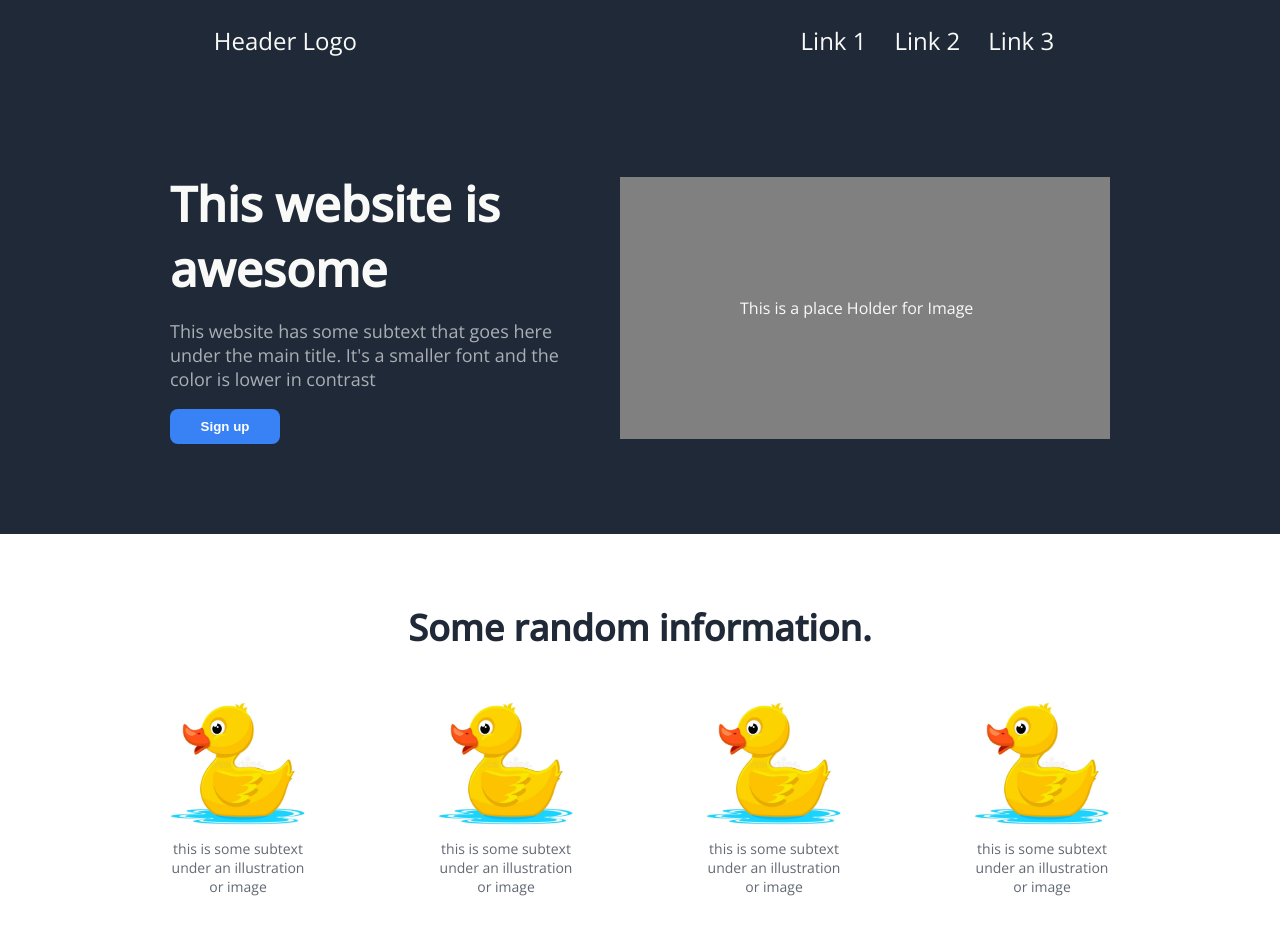
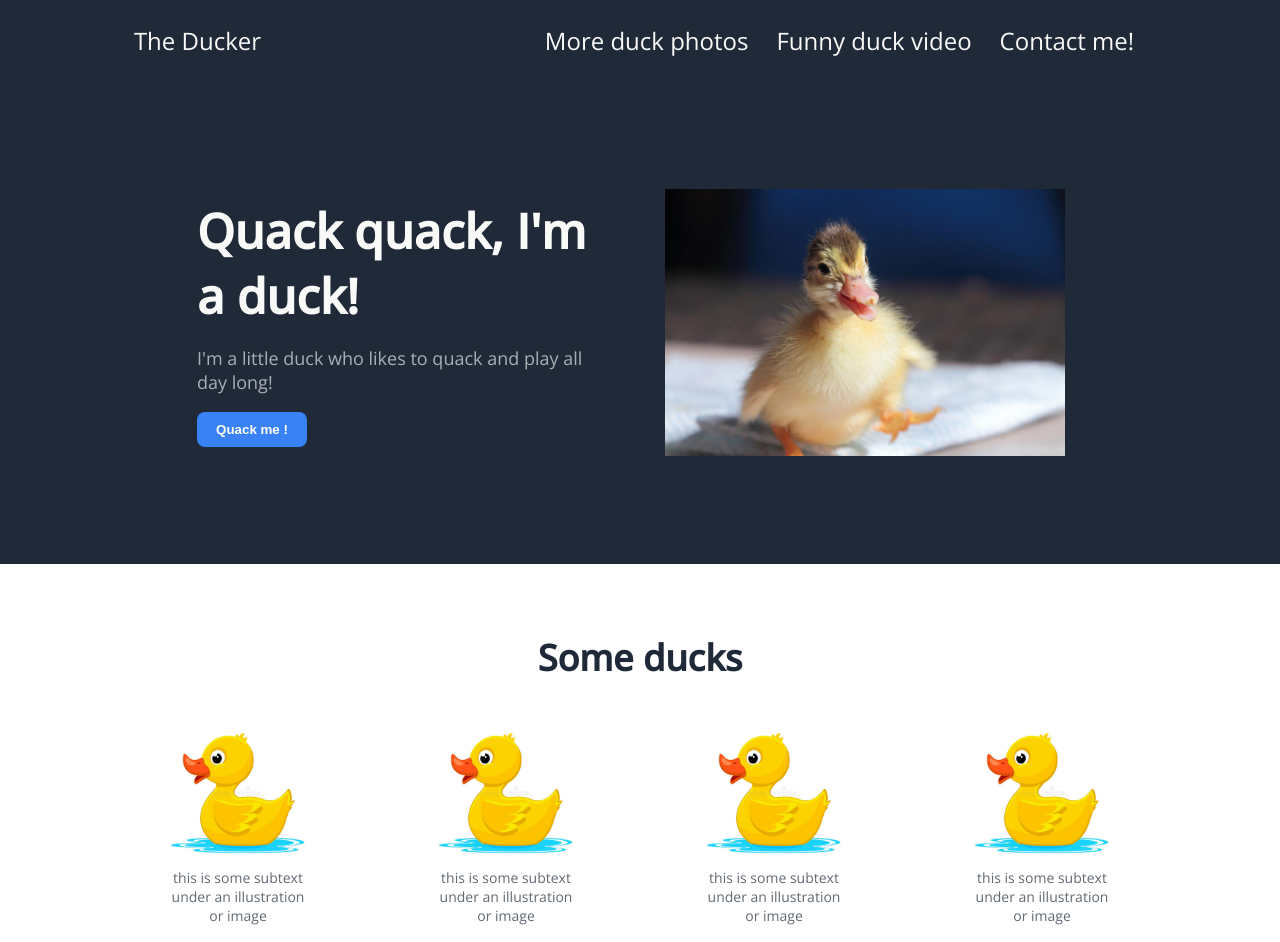
Before and after one commit to Mugurel03/landing-page, a plain HTML site: page index.html in a window 1280 px wide. Shown: the top 942 px of the page. Drawn offline with nearby package versions, Linux system fonts and the light colour scheme.

Commit message:
adding photos, links, and more

```diff
--- a/index.html
+++ b/index.html
@@ -6,17 +6,21 @@
     <meta name="viewport" content="width=device-width, initial-scale=1.0" />
     <link rel="stylesheet" href="styles.css" />
     <title>Landing Page</title>
+    <script>
+      var bleep = new Audio();
+      bleep.src = "sounds/duck-sound.mp3";
+    </script>
   </head>
   <body>
     <div class="container">
       <!--header-->
       <div class="header">
-        <div class="logo">Header Logo</div>
+        <div class="logo">The Ducker</div>
         <div class="links">
           <ul>
-            <li><a href="#">Link 1</a></li>
-            <li><a href="#">Link 2</a></li>
-            <li><a href="#">Link 3</a></li>
+            <li><a href="https://pixabay.com/photos/search/duck/" target="_blank" >More duck photos</a></li>
+            <li><a href="https://www.youtube.com/watch?v=iHMpPoW_-us" target="_blank">Funny duck video</a></li>
+            <li><a href="https://github.com/Mugurel03" target="_blank">Contact me!</a></li>
           </ul>
         </div>
       </div>
@@ -25,20 +29,21 @@
 
       <div class="hero hero-cta">
         <div class="hero-text">
-          <h1>This website is awesome</h1>
+          <h1>Quack quack, I'm a duck!</h1>
           <p>
-            This website has some subtext that goes here under the main title.
-            It's a smaller font and the color is lower in contrast
+            I'm a little duck who likes to quack and play all day long!
           </p>
-          <button id="sign-up" type="button" href="#">Sign up</button>
+          <button id="sign-up" type="button" href="#" onmousedown="bleep.play()">Quack me !</button>
         </div>
-        <div id="image-placeholder">This is a place Holder for Image</div>
+        <div id="image-placeholder">
+          <img id="duck1" src="images/duck-first-page.jpg" alt="a duck">
+        </div>
       </div>
 
       <!--content-->
 
       <div class="content">
-        <h1>Some random information.</h1>
+        <h1>Some ducks</h1>
         <div class="cards">
           <div class="card">
             <img class="duck" src="images/duck.jpg" alt="duck" />
@@ -90,7 +95,7 @@
 
       <!--footer part-->
       <footer>
-        <p>Copyright <span>&#169</span> The Odin Project 2022</p>
+        <p>Copyright <span>&#169</span> The Ducker 2022</p>
     </footer>
     </div>
   </body>
--- a/styles.css
+++ b/styles.css
@@ -20,6 +20,7 @@ body {
   align-items: center;
   padding-left: 12px;
 }
+
 
 ul,
 a {
@@ -82,12 +83,13 @@ a {
   cursor: pointer;
 }
 
-#image-placeholder {
-  background-color: grey;
-  padding: 120px;
-  width: 250px;
+img#duck1 {
+  display: flex;
+  padding: 18px;
+  width: 400px;
   justify-content: space-between;
   color: #f9faf8;
+  margin: 0;
 }
 
 /*content*/
@@ -181,7 +183,6 @@ a {
 
 .text {
   font-size: 16px;
-
 }
 p.big {
   font-weight: bolder;
@@ -198,8 +199,8 @@ button.sign-up {
   font-size: 14px;
   background-color: #3882f6;
   border-radius: 8px;
-  padding: 0.35rem 1.50rem ;
-  color:#f9faf8;
+  padding: 0.35rem 1.5rem;
+  color: #f9faf8;
   font-weight: bolder;
   cursor: pointer;
 }
```
Also changed, not shown: images/duck-first-page.jpg (added), 1 other file.
